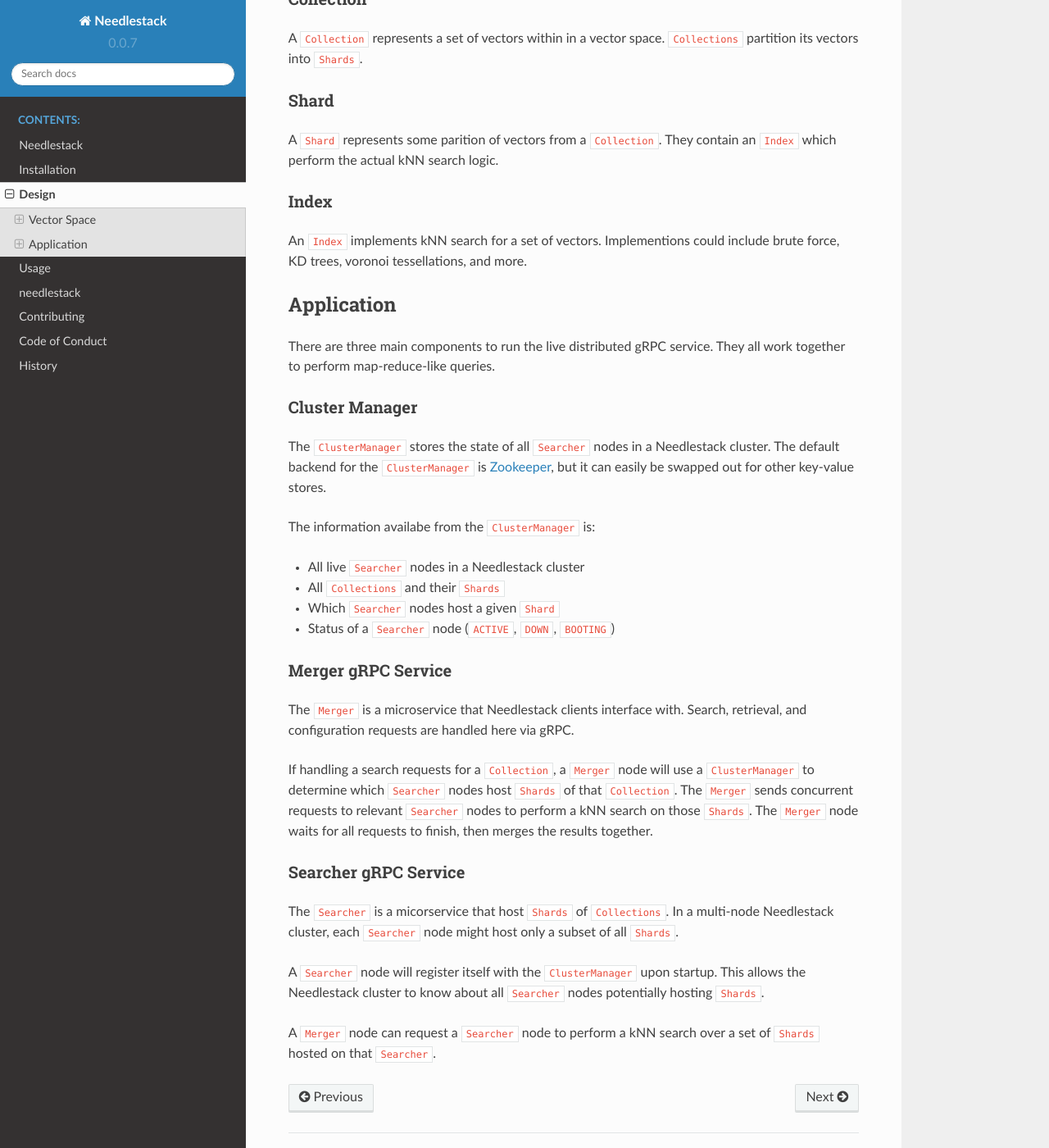
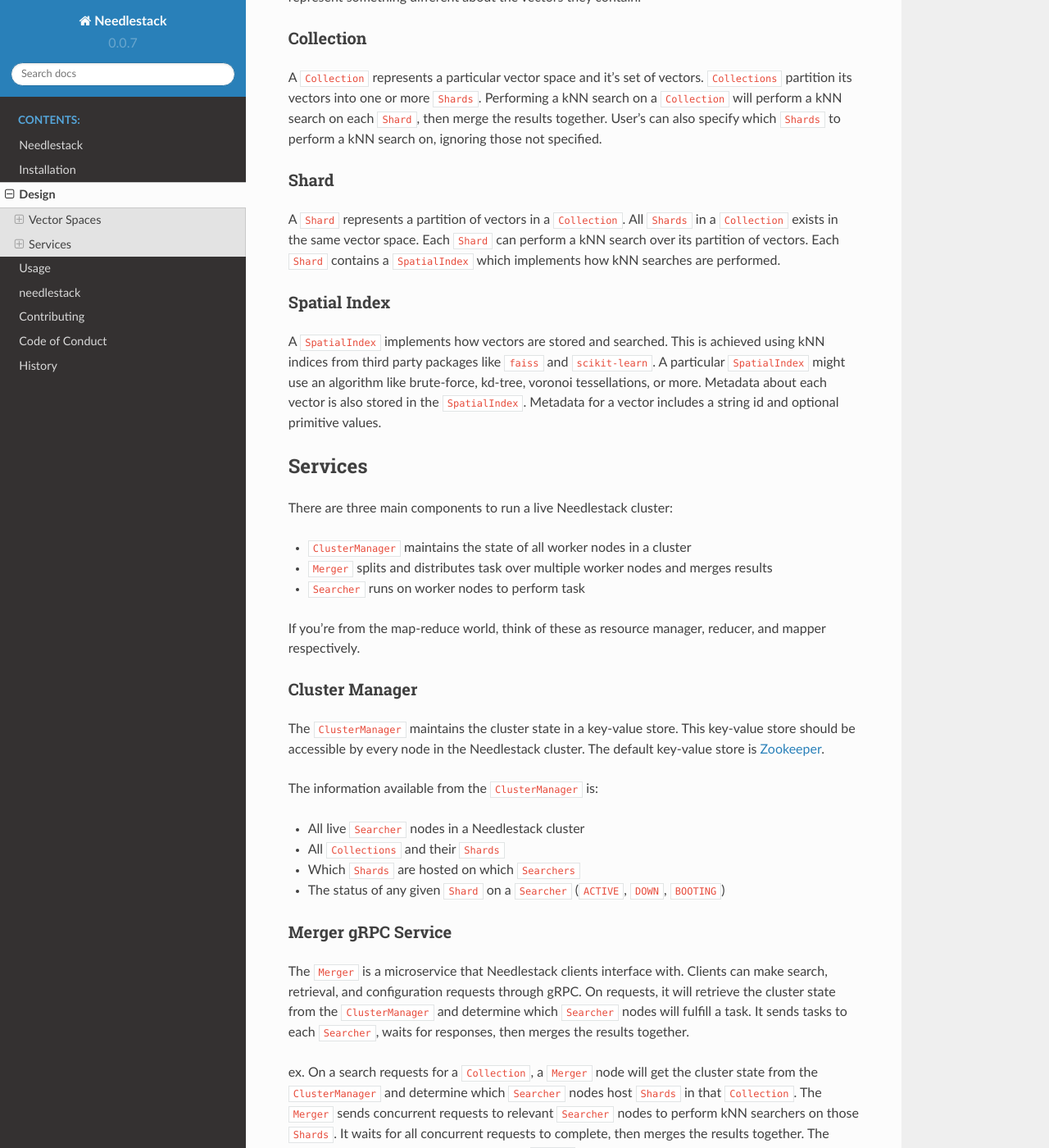
Before and after one commit to needlehaystack/needlestack, a Sphinx documentation site: the page built from docs/design.rst, in a window 1280 px wide and 1400 px high, scrolled down 327 px. Shown: the whole window at 82% size. Built offline with Sphinx 7.4.7 and the Read the Docs theme 2.0.0, drawn with Linux system fonts in a browser that asks for light colours; some of the changed text lies outside the part shown.

Commit message:
Update design docs to be more clear

```diff
--- a/docs/design.rst
+++ b/docs/design.rst
@@ -2,75 +2,101 @@
 Design
 ======
 
-This is an overall of Needlestack from a high level.
+Needlestack allows users to index their vector spaces and
+search them in real-time. Below are some of the vocabulary and
+design decisions.
 
-Vector Space
-------------
+Vector Spaces
+-------------
 
-The vector spaces are logically organized into object classes.
+Vector spaces are coordinate systems in which a set of vectors exists.
+Each vector space may represent something different about the vectors
+they contain.
 
 Collection
 ~~~~~~~~~~
 
-A ``Collection`` represents a set of vectors within in a vector space.
-``Collections`` partition its vectors into ``Shards``.
+A ``Collection`` represents a particular vector space and it's set of vectors.
+``Collections`` partition its vectors into one or more ``Shards``. Performing
+a kNN search on a ``Collection`` will perform a kNN search on each ``Shard``,
+then merge the results together. User's can also specify which ``Shards`` to
+perform a kNN search on, ignoring those not specified.
 
 Shard
 ~~~~~
 
-A ``Shard`` represents some parition of vectors from a ``Collection``.
-They contain an ``Index`` which perform the actual kNN search logic.
+A ``Shard`` represents a partition of vectors in a ``Collection``.
+All ``Shards`` in a ``Collection`` exists in the same vector space.
+Each ``Shard`` can perform a kNN search over its partition of vectors.
+Each ``Shard`` contains a ``SpatialIndex`` which implements how kNN searches
+are performed.
 
-Index
-~~~~~
+Spatial Index
+~~~~~~~~~~~~~
 
-An ``Index`` implements kNN search for a set of vectors. Implementions could include
-brute force, KD trees, voronoi tessellations, and more.
+A ``SpatialIndex`` implements how vectors are stored and searched.
+This is achieved using kNN indices from third party packages
+like ``faiss`` and ``scikit-learn``. A particular ``SpatialIndex``
+might use an algorithm like brute-force, kd-tree, voronoi tessellations,
+or more. Metadata about each vector is also stored in the ``SpatialIndex``.
+Metadata for a vector includes a string id and optional primitive values.
 
 
-Application
------------
+Services
+--------
 
-There are three main components to run the live distributed gRPC service.
-They all work together to perform map-reduce-like queries.
+There are three main components to run a live Needlestack cluster:
+
+- ``ClusterManager`` maintains the state of all worker nodes in a cluster
+- ``Merger`` splits and distributes task over multiple worker nodes and merges results
+- ``Searcher`` runs on worker nodes to perform task
+
+If you're from the map-reduce world, think of these as resource manager,
+reducer, and mapper respectively.
 
 Cluster Manager
 ~~~~~~~~~~~~~~~
 
-The ``ClusterManager`` stores the state of all ``Searcher`` nodes
-in a Needlestack cluster. The default backend for the ``ClusterManager``
-is `Zookeeper <https://zookeeper.apache.org/>`_, but it can easily be
-swapped out for other key-value stores.
+The ``ClusterManager`` maintains the cluster state in a key-value store.
+This key-value store should be accessible by every node in the Needlestack
+cluster. The default key-value store is
+`Zookeeper <https://zookeeper.apache.org/>`_.
 
-The information availabe from the ``ClusterManager`` is:
+The information available from the ``ClusterManager`` is:
 
 - All live ``Searcher`` nodes in a Needlestack cluster
 - All ``Collections`` and their ``Shards``
-- Which ``Searcher`` nodes host a given ``Shard``
-- Status of a ``Searcher`` node (``ACTIVE``, ``DOWN``, ``BOOTING``)
+- Which ``Shards`` are hosted on which ``Searchers``
+- The status of any given ``Shard`` on a ``Searcher`` (``ACTIVE``, ``DOWN``, ``BOOTING``)
 
 Merger gRPC Service
 ~~~~~~~~~~~~~~~~~~~
 
 The ``Merger`` is a microservice that Needlestack clients interface with.
-Search, retrieval, and configuration requests are handled here via gRPC.
+Clients can make search, retrieval, and configuration requests through
+gRPC. On requests, it will retrieve the cluster state from the ``ClusterManager``
+and determine which ``Searcher`` nodes will fulfill a task. It sends tasks to
+each ``Searcher``, waits for responses, then merges the results together.
 
-If handling a search requests for a ``Collection``, a ``Merger`` node will use
-a ``ClusterManager`` to determine which ``Searcher`` nodes host ``Shards``
-of that ``Collection``. The ``Merger`` sends concurrent requests to relevant
-``Searcher`` nodes to perform a kNN search on those ``Shards``. The
-``Merger`` node waits for all requests to finish, then merges the results together.
+ex. On a search requests for a ``Collection``, a ``Merger`` node will
+get the cluster state from the ``ClusterManager`` and determine which ``Searcher``
+nodes host ``Shards`` in that ``Collection``. The ``Merger`` sends concurrent
+requests to relevant ``Searcher`` nodes to perform kNN searchers on those ``Shards``.
+It waits for all concurrent requests to complete, then merges the results together.
+The client gets a list of search results from the ``Merger``, as if all vectors in
+the collection were hosted on it.
 
 Searcher gRPC Service
 ~~~~~~~~~~~~~~~~~~~~~
 
-The ``Searcher`` is a micorservice that host ``Shards`` of ``Collections``.
-In a multi-node Needlestack cluster, each ``Searcher`` node might host only
-a subset of all ``Shards``.
+The ``Searcher`` is a microservice that hosts the ``Shards``. It is responsible
+for the compute heavy task of doing kNN searches. In a multi-node Needlestack
+cluster, each ``Searcher`` node might only host a subset of all ``Shards``.
 
-A ``Searcher`` node will register itself with the ``ClusterManager`` upon startup.
-This allows the Needlestack cluster to know about all ``Searcher`` nodes potentially
-hosting ``Shards``.
+A ``Searcher`` node will register itself with the ``ClusterManager`` on startup.
+It will be visible to the rest of the Needlestack cluster and is available to
+host ``Shards``.
 
-A ``Merger`` node can request a ``Searcher`` node to perform a kNN search
-over a set of ``Shards`` hosted on that ``Searcher``.
+A ``Merger`` node can send a ``Searcher`` tasks as a gRPC requests. The task could
+be something like performing a kNN search over a specific set of ``Shards``
+hosted on that node.
```
Also changed, not shown: CONTRIBUTING.rst (+8 -8 lines), README.rst (+4 -4 lines), 1 other file.
